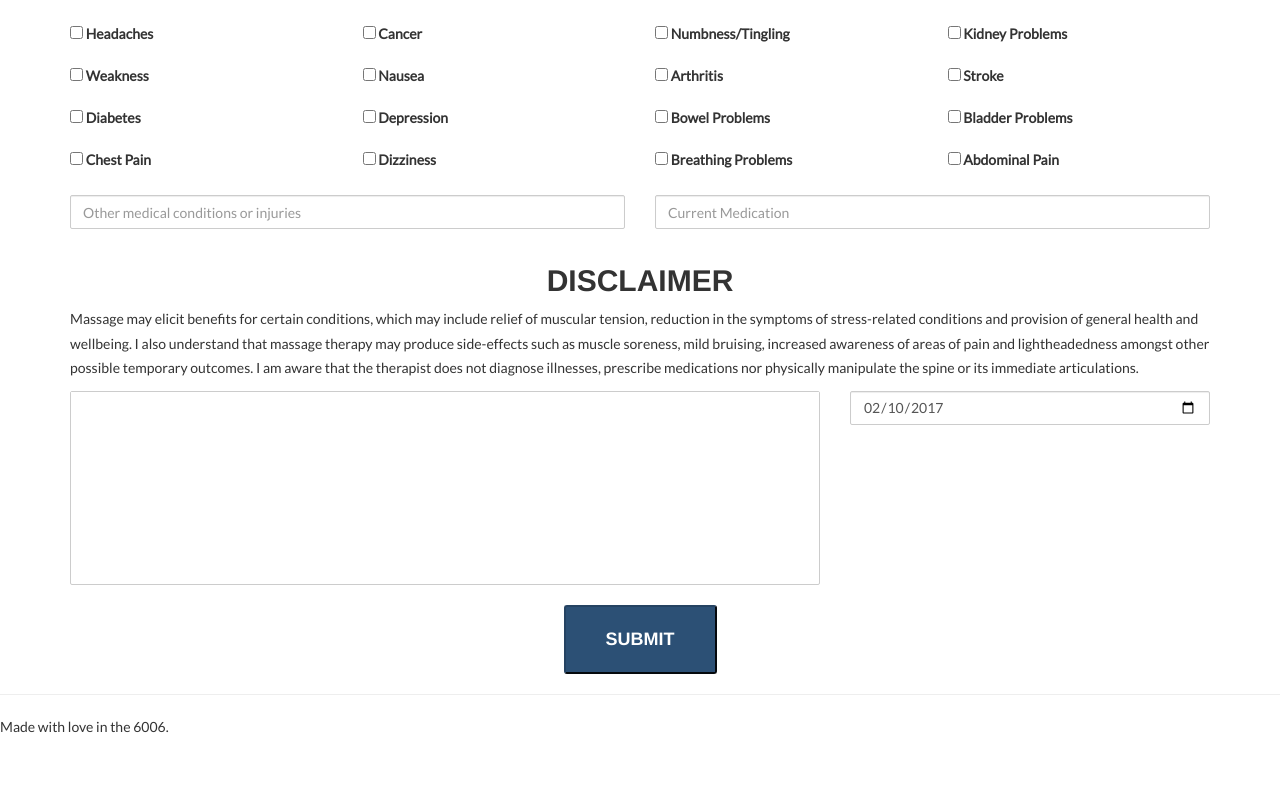
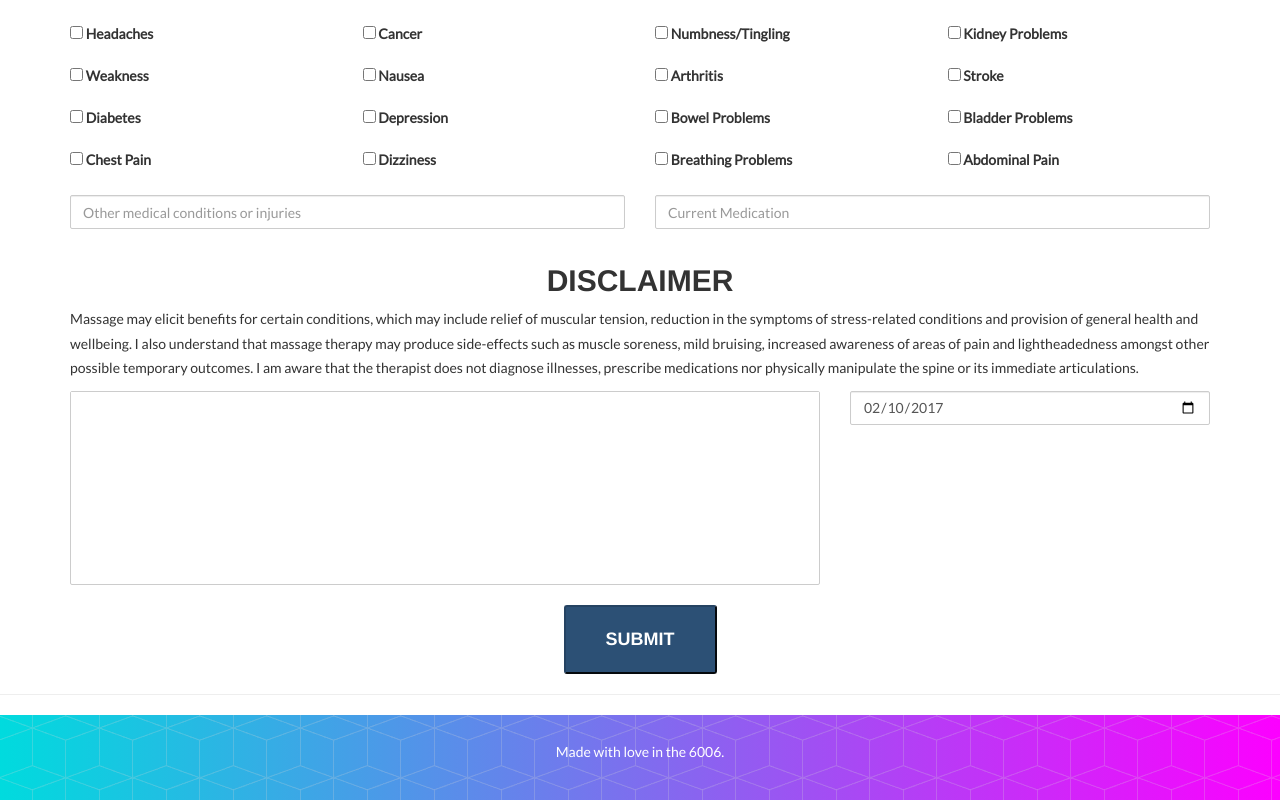
Before and after one commit to jgkeightley/resolute-web, a website: page health-hx/index.html in a window 1280 px wide. Shown: the part 713-1513 px from the top of the page. Before the commit the page ends 1463 px from the top, so only its background shows below. Drawn offline with nearby package versions, Linux system fonts and the light colour scheme.

Commit message:
Fix indentation

```diff
--- a/health-hx/index.html
+++ b/health-hx/index.html
@@ -421,11 +421,11 @@
 
       <hr class="featurette-divider">
 
-      <div class="feet">
+      <footer>
         <div class="inner">
           <p>Made with love in the 6006.</p>
         </div>
-      </div>
+      </footer>
     </div>
 
       <!-- jQuery (necessary for Bootstrap's JavaScript plugins) -->
```
Lines whose indentation alone changed are shown as unchanged.
